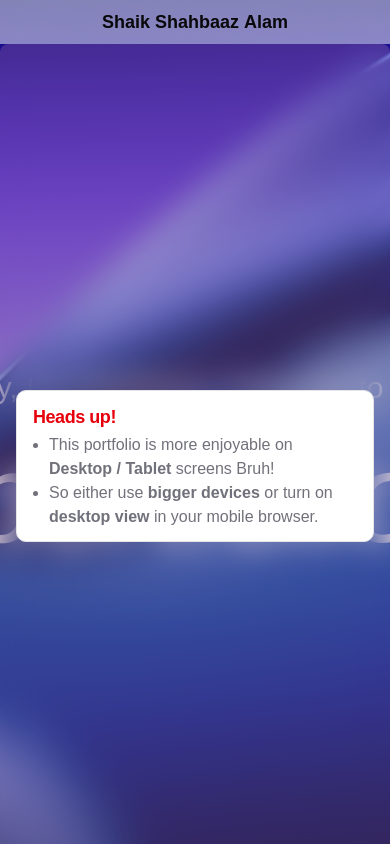
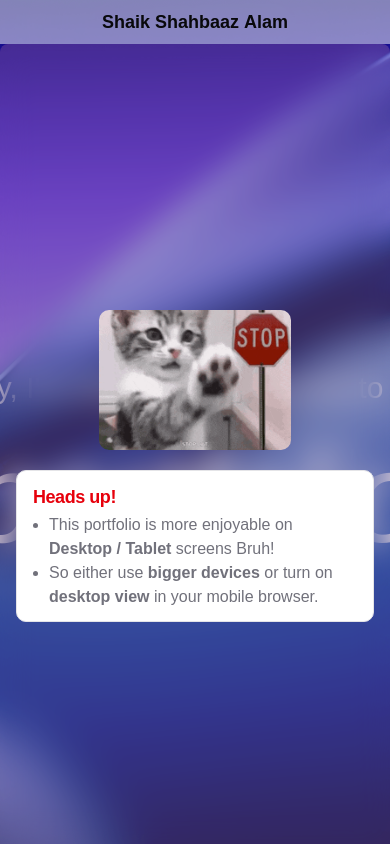
Before and after one commit to ShahbaazX786/personal-portfolio-v2, a Next.js app: page / in a window 390 px wide. Built offline with nearby package versions, Linux system fonts and the light colour scheme; a web font is replaced by a local one.

Commit message:
added a gif in smaller welcome screen.

```diff
--- a/components/Welcome.tsx
+++ b/components/Welcome.tsx
@@ -4,6 +4,7 @@ import useTextAnimator from "@/hooks/useTextAnimator";
 import { renderText } from "@/lib/helpers/component-helpers";
 import { useRef } from "react";
 import { Alert, AlertDescription, AlertTitle } from "./ui/alert";
+import Image from "next/image";
 
 const Welcome = () => {
   const titleRef = useRef(null);
@@ -39,9 +40,16 @@ const Welcome = () => {
         {renderText("portfolio", "text-9xl italic font-georama", 400)}
       </h1>
 
-      <div className="sm:hidden small-screen w-full h-full flex justify-center items-center z-50">
+      <div className="sm:hidden small-screen w-full h-full flex justify-center items-center flex-col z-50 gap-5">
+        <Image
+          src={"/animated-images/stop.gif"}
+          width={200}
+          height={200}
+          alt="Stop it bruh"
+          className="bg-contain rounded-lg w-48 h-auto"
+          unoptimized
+        />
         <Alert variant="destructive">
-          {/* <Terminal /> */}
           <AlertTitle className="font-bold text-lg">Heads up!</AlertTitle>
           <AlertDescription className="text-base">
             <ol className="pl-4">
```
Also changed, not shown: public/animated-images/stop.gif (added).
